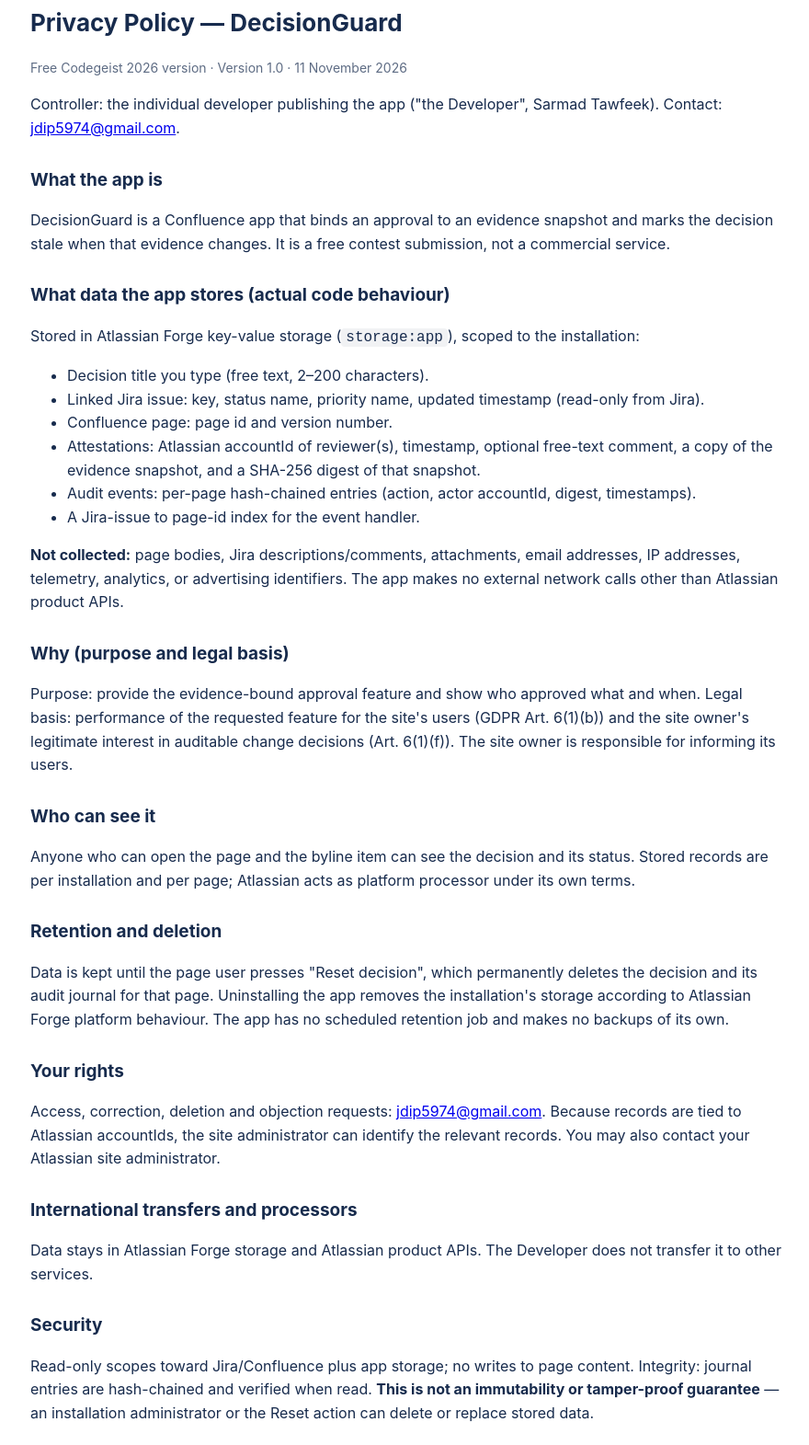
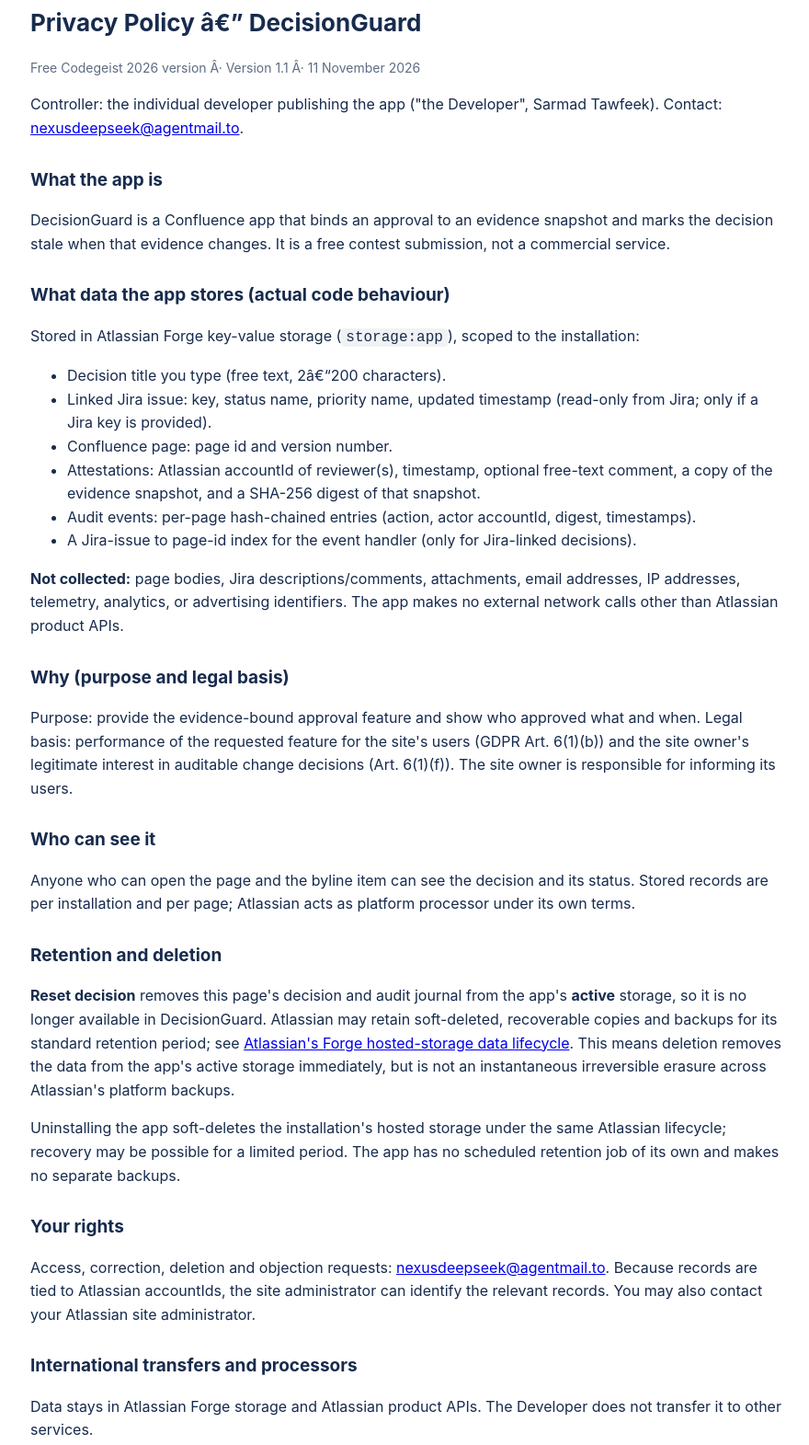
Before and after one commit to SamCT86/decisionguard-policy, a plain HTML site: page privacy.html in a window 1280 px wide. Shown: the part 36-1607 px from the top of the page at 92% size, without its empty margins (197-1077 px from the left). Drawn offline with Linux system fonts and the light colour scheme.

Commit message:
Privacy policy v1.1: Atlassian lifecycle-corrected deletion wording; verified support mailbox

```diff
--- a/privacy.html
+++ b/privacy.html
@@ -1,25 +1,26 @@
-<!doctype html><html lang="en"><head><meta charset="utf-8"><title>DecisionGuard — Privacy Policy</title><meta name="viewport" content="width=device-width,initial-scale=1"><style>body{font:16px/1.6 -apple-system,Segoe UI,Roboto,sans-serif;max-width:820px;margin:40px auto;padding:0 20px;color:#172b4d}h1{font-size:26px}h2{font-size:19px;margin-top:28px}code{background:#f1f2f4;padding:1px 5px;border-radius:4px}.muted{color:#5e6c84;font-size:14px}</style></head><body>
-<h1>Privacy Policy — DecisionGuard</h1>
-<p class="muted">Free Codegeist 2026 version · Version 1.0 · 11 November 2026</p>
-<p>Controller: the individual developer publishing the app ("the Developer", Sarmad Tawfeek). Contact: <a href="mailto:jdip5974@gmail.com">jdip5974@gmail.com</a>.</p>
+<!doctype html><html lang="en"><head><meta charset="utf-8"><title>DecisionGuard â€” Privacy Policy</title><meta name="viewport" content="width=device-width,initial-scale=1"><style>body{font:16px/1.6 -apple-system,Segoe UI,Roboto,sans-serif;max-width:820px;margin:40px auto;padding:0 20px;color:#172b4d}h1{font-size:26px}h2{font-size:19px;margin-top:28px}code{background:#f1f2f4;padding:1px 5px;border-radius:4px}.muted{color:#5e6c84;font-size:14px}</style></head><body>
+<h1>Privacy Policy â€” DecisionGuard</h1>
+<p class="muted">Free Codegeist 2026 version Â· Version 1.1 Â· 11 November 2026</p>
+<p>Controller: the individual developer publishing the app ("the Developer", Sarmad Tawfeek). Contact: <a href="mailto:nexusdeepseek@agentmail.to">nexusdeepseek@agentmail.to</a>.</p>
 <h2>What the app is</h2><p>DecisionGuard is a Confluence app that binds an approval to an evidence snapshot and marks the decision stale when that evidence changes. It is a free contest submission, not a commercial service.</p>
 <h2>What data the app stores (actual code behaviour)</h2>
 <p>Stored in Atlassian Forge key-value storage (<code>storage:app</code>), scoped to the installation:</p>
 <ul>
-<li>Decision title you type (free text, 2–200 characters).</li>
-<li>Linked Jira issue: key, status name, priority name, updated timestamp (read-only from Jira).</li>
+<li>Decision title you type (free text, 2â€“200 characters).</li>
+<li>Linked Jira issue: key, status name, priority name, updated timestamp (read-only from Jira; only if a Jira key is provided).</li>
 <li>Confluence page: page id and version number.</li>
 <li>Attestations: Atlassian accountId of reviewer(s), timestamp, optional free-text comment, a copy of the evidence snapshot, and a SHA-256 digest of that snapshot.</li>
 <li>Audit events: per-page hash-chained entries (action, actor accountId, digest, timestamps).</li>
-<li>A Jira-issue to page-id index for the event handler.</li>
+<li>A Jira-issue to page-id index for the event handler (only for Jira-linked decisions).</li>
 </ul>
 <p><strong>Not collected:</strong> page bodies, Jira descriptions/comments, attachments, email addresses, IP addresses, telemetry, analytics, or advertising identifiers. The app makes no external network calls other than Atlassian product APIs.</p>
 <h2>Why (purpose and legal basis)</h2><p>Purpose: provide the evidence-bound approval feature and show who approved what and when. Legal basis: performance of the requested feature for the site's users (GDPR Art. 6(1)(b)) and the site owner's legitimate interest in auditable change decisions (Art. 6(1)(f)). The site owner is responsible for informing its users.</p>
 <h2>Who can see it</h2><p>Anyone who can open the page and the byline item can see the decision and its status. Stored records are per installation and per page; Atlassian acts as platform processor under its own terms.</p>
-<h2>Retention and deletion</h2><p>Data is kept until the page user presses "Reset decision", which permanently deletes the decision and its audit journal for that page. Uninstalling the app removes the installation's storage according to Atlassian Forge platform behaviour. The app has no scheduled retention job and makes no backups of its own.</p>
-<h2>Your rights</h2><p>Access, correction, deletion and objection requests: <a href="mailto:jdip5974@gmail.com">jdip5974@gmail.com</a>. Because records are tied to Atlassian accountIds, the site administrator can identify the relevant records. You may also contact your Atlassian site administrator.</p>
+<h2>Retention and deletion</h2>
+<p><strong>Reset decision</strong> removes this page's decision and audit journal from the app's <strong>active</strong> storage, so it is no longer available in DecisionGuard. Atlassian may retain soft-deleted, recoverable copies and backups for its standard retention period; see <a href="https://developer.atlassian.com/platform/forge/storage-reference/hosted-storage-data-lifecycle/">Atlassian's Forge hosted-storage data lifecycle</a>. This means deletion removes the data from the app's active storage immediately, but is not an instantaneous irreversible erasure across Atlassian's platform backups.</p>
+<p>Uninstalling the app soft-deletes the installation's hosted storage under the same Atlassian lifecycle; recovery may be possible for a limited period. The app has no scheduled retention job of its own and makes no separate backups.</p>
+<h2>Your rights</h2><p>Access, correction, deletion and objection requests: <a href="mailto:nexusdeepseek@agentmail.to">nexusdeepseek@agentmail.to</a>. Because records are tied to Atlassian accountIds, the site administrator can identify the relevant records. You may also contact your Atlassian site administrator.</p>
 <h2>International transfers and processors</h2><p>Data stays in Atlassian Forge storage and Atlassian product APIs. The Developer does not transfer it to other services.</p>
-<h2>Security</h2><p>Read-only scopes toward Jira/Confluence plus app storage; no writes to page content. Integrity: journal entries are hash-chained and verified when read. <strong>This is not an immutability or tamper-proof guarantee</strong> — an installation administrator or the Reset action can delete or replace stored data.</p>
+<h2>Security</h2><p>Read-only scopes toward Jira/Confluence plus app storage; no writes to page content. Integrity: journal entries are hash-chained and verified when read. <strong>This is not an immutability or tamper-proof guarantee</strong> â€” an installation administrator or the Reset action can delete or replace stored data.</p>
 <h2>Changes</h2><p>Material changes will be published at the same location as this policy with a new date.</p>
-<p class="muted">This policy describes the implemented behaviour; the Founder remains responsible for legal review.</p>
 </body></html>
```
